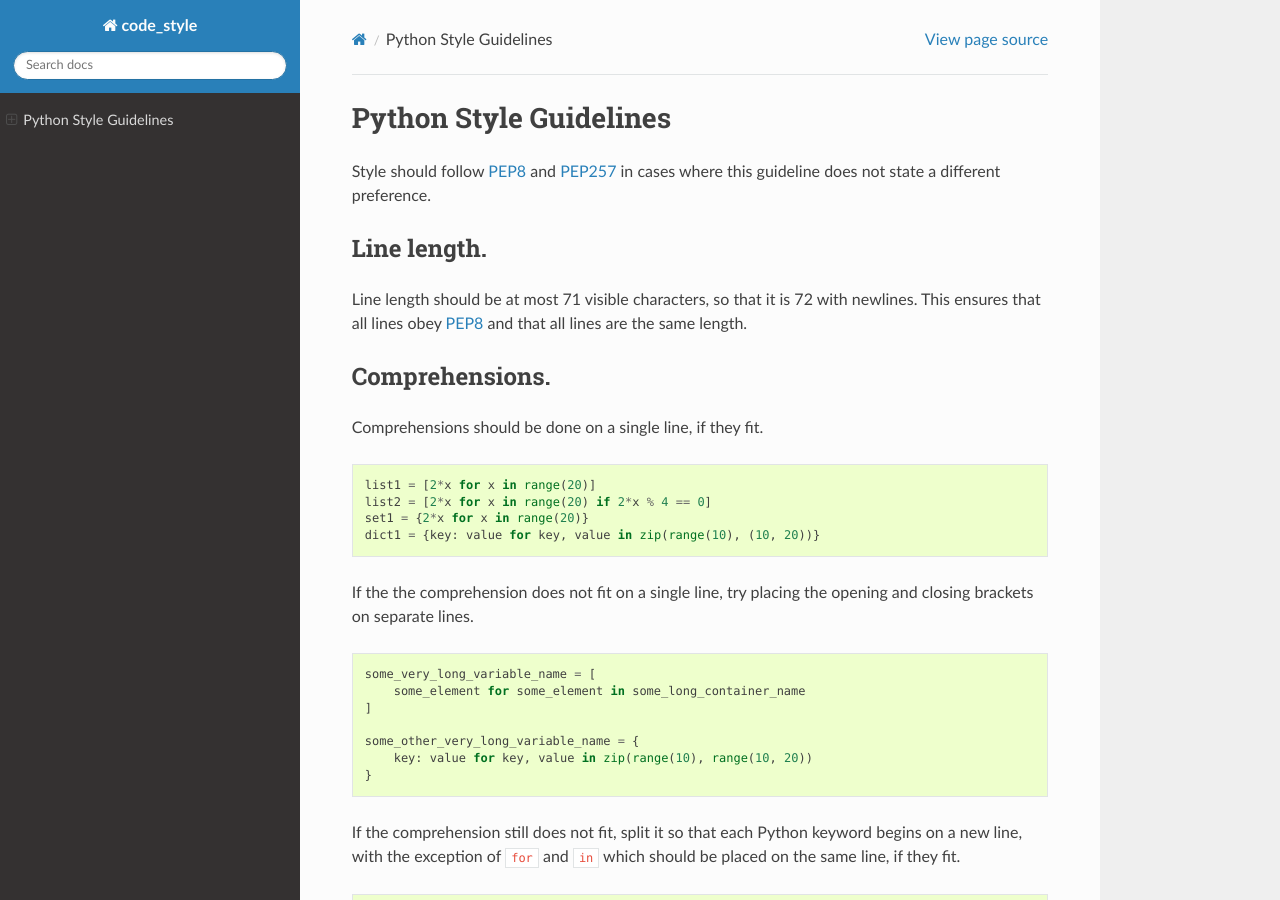
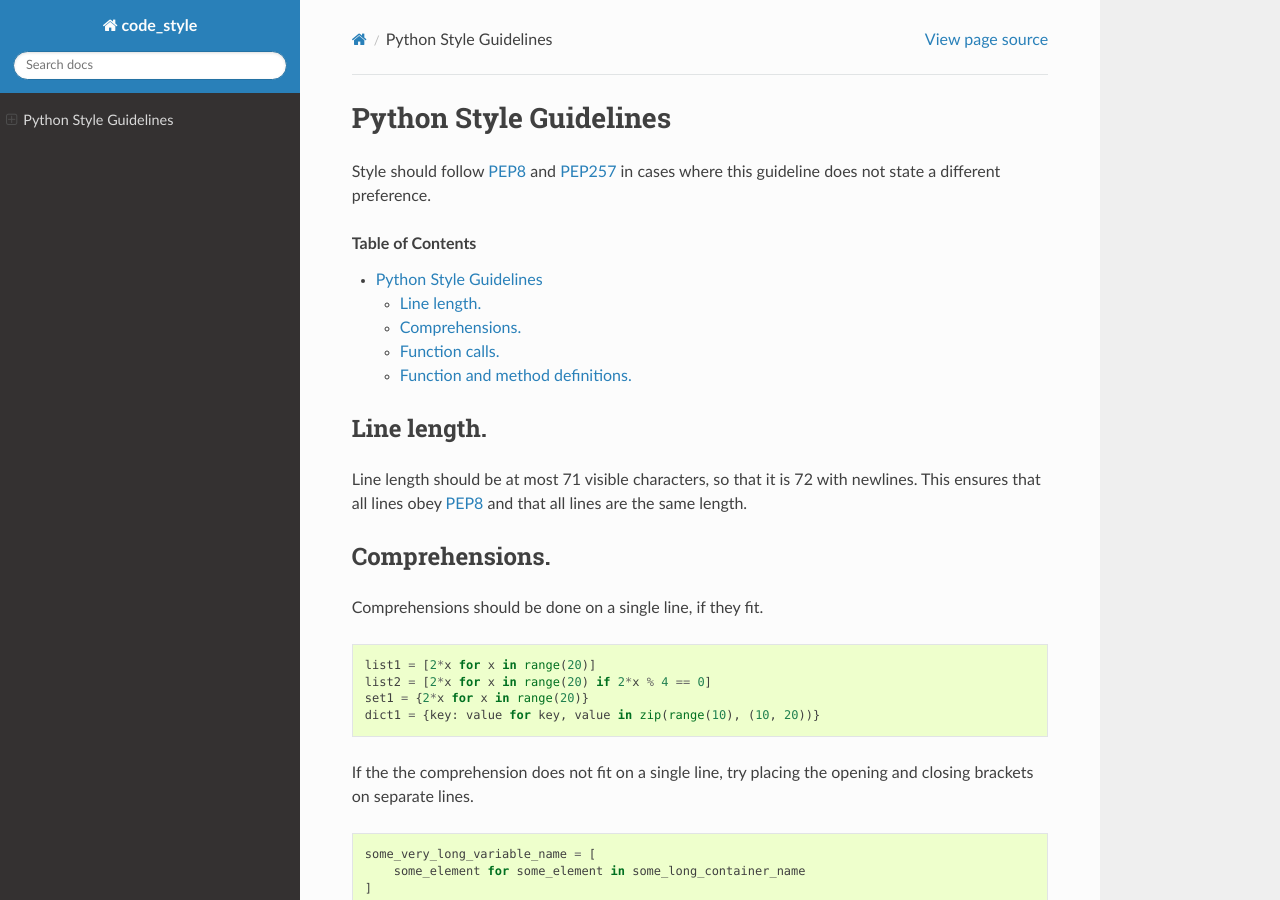
Before and after one commit to lukasturcani/code_style, a Sphinx documentation site: the page built from docs/python.rst, in a window 1280 px wide and 900 px high. Built offline with Sphinx 7.4.7 and the Read the Docs theme 2.0.0, drawn with Linux system fonts in a browser that asks for light colours.

Commit message:
Added TOC.

```diff
--- a/docs/python.rst
+++ b/docs/python.rst
@@ -11,6 +11,8 @@ does not state a different preference.
 
 .. toctree::
    :numbered:
+
+.. contents:: Table of Contents
 
 Line length.
 ------------
```
